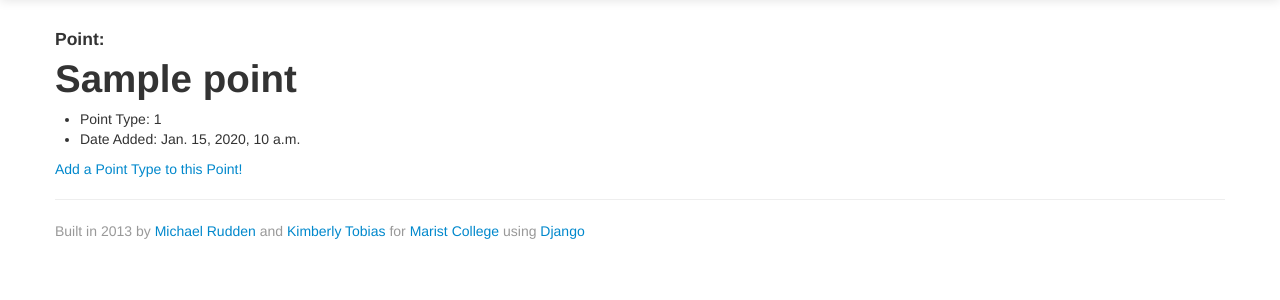
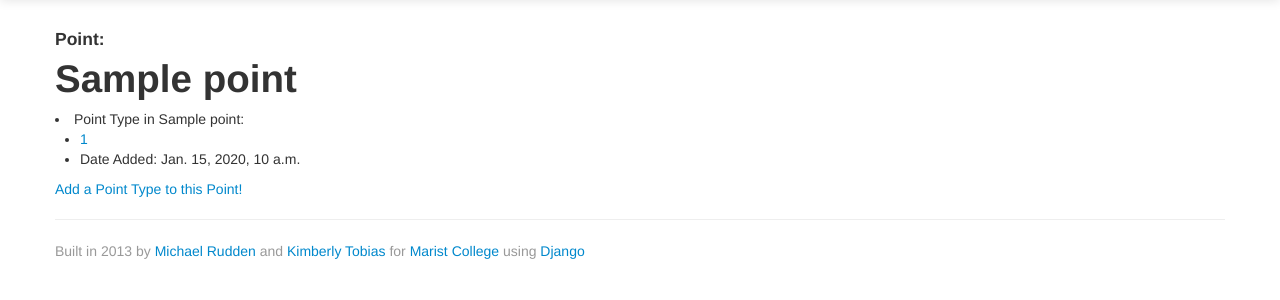
Before and after one commit to mrudden/fiber, a Django app: template templates/fiberdb/points_detail.html in a window 1280 px wide. Shown: the part 41-341 px from the top of the page. Run offline with Django 3.2, Linux system fonts and the light colour scheme; the template is opened without the code that fills it: most values are stand-ins (such as "Sample title", 1, 10 or a date in 2020); some libraries are stand-ins or nearby versions.

Commit message:
Fixing pointtypes.add and rul to pointtypes from point

```diff
--- a/fiber/urls.py
+++ b/fiber/urls.py
@@ -211,7 +211,7 @@ urlpatterns = patterns('',
         DetailView.as_view(
             model=PointType,
             template_name='fiberdb/pointtypes_detail.html')),
-    url(r'^pointtypess/add/$',
+    url(r'^pointtypes/add/$',
         CreateView.as_view(
             form_class=AddPointType,
             model='PointType',
--- a/fiberdb/forms.py
+++ b/fiberdb/forms.py
@@ -50,8 +50,8 @@ class AddPath(ModelForm):
 
 class AddPoint(ModelForm):
     class Meta:
-        model = Path
+        model = Point
 
 class AddPointType(ModelForm):
     class Meta:
-        model = Path
+        model = PointType
--- a/templates/fiberdb/adaptorplateconnectors_detail.html
+++ b/templates/fiberdb/adaptorplateconnectors_detail.html
@@ -20,9 +20,6 @@
         {% for strand in adaptorplateconnector.end1_adaptor_plate_connector.all %}
         <li><a href="/strands/{{ strand.id }}/">{{ strand }}</a></li>
         {% endfor %}
-        {% for strand in adaptorplateconnector.end2_adaptor_plate_connector.all %}
-        <li><a href="/strands/{{ strand.id }}/">{{ strand }}</a></li>
-        {% endfor %}
    </ul>
    <li>Date Added: {{ adaptorplateconnector.date_added }}</li>
 </ul>
--- a/templates/fiberdb/points_detail.html
+++ b/templates/fiberdb/points_detail.html
@@ -5,8 +5,12 @@
 {% block heading %}<h4>Point:</h4><h1>{{ point }}</h1>{% endblock %}
 
 {% block content %}
-<ul>
-    <li>Point Type: {{ point.point_type_id }}</li>
+
+<li>Point Type in {{ point }}:</li>
+    <ul>
+        <li><a href="/pointtypes/{{ pointtype.id }}/">{{ point.point_type_id }}</a></li>
+
+
     <li>Date Added: {{ point.date_added }}</li>
 </ul>
 <a href="/pointtypes/add/">Add a Point Type to this Point!</a>
--- a/templates/fiberdb/pointtypes.html
+++ b/templates/fiberdb/pointtypes.html
@@ -6,6 +6,7 @@
 
 {% block content %}
 <ul>
+HI HOW ARE YOU
 {% for pointtype in pointtype_list.all %}
     <li><a href="/pointtypes/{{ pointtype.id }}/">{{ pointtype }}</a></li>
 {% endfor %}
```
